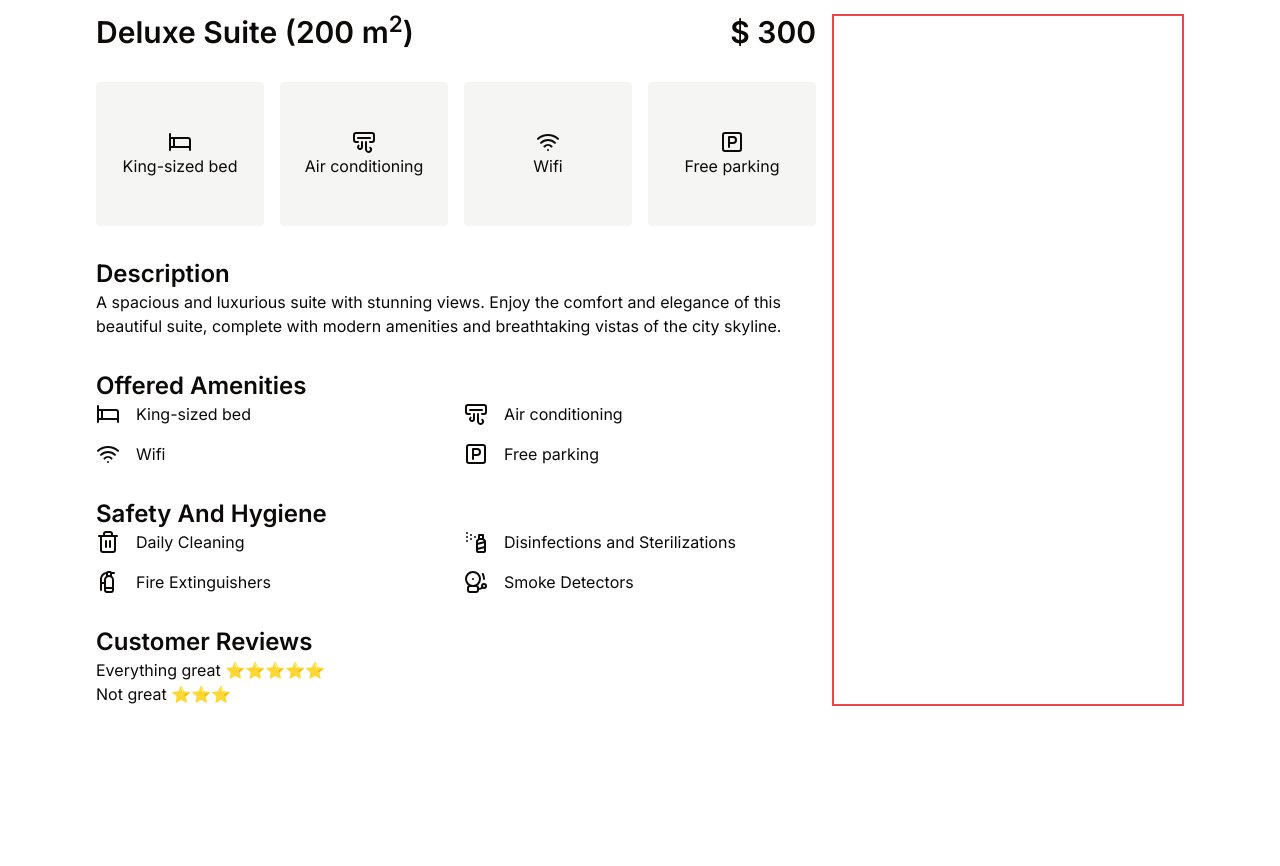
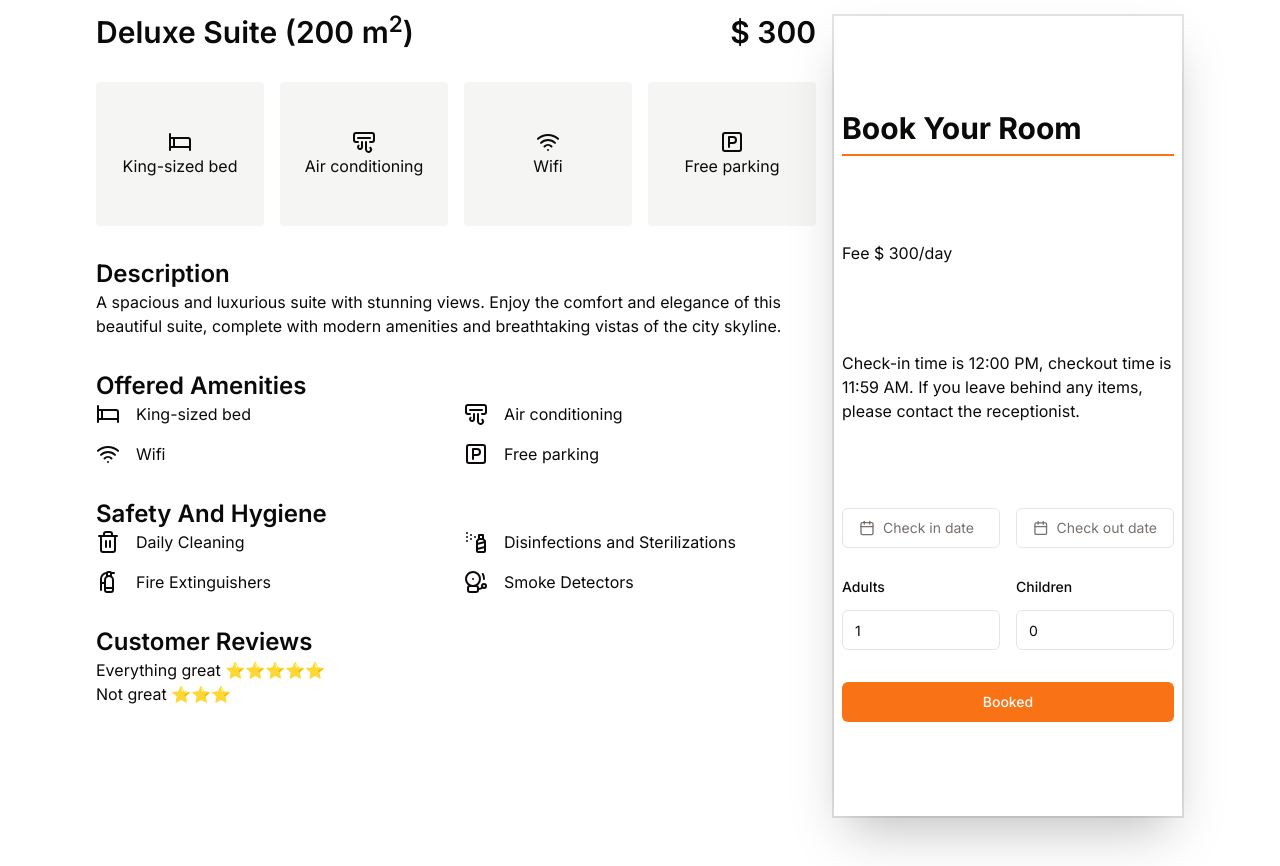
Before and after one commit to ajarek/next-14-ep-40-hotel-management, a Next.js app: page /room/1 in a window 1280 px wide. Shown: the part 514-1380 px from the top of the page. Before the commit the page ends 1268 px from the top, so only its background shows below. Built offline with nearby package versions, Linux system fonts and the light colour scheme.

Commit message:
added BookingRoom

```diff
--- /dev/null
+++ b/app/booking/page.tsx
@@ -0,0 +1,20 @@
+import React from 'react'
+
+const Booking = ({searchParams}: {searchParams: any}) => {
+  const {firstDate, secondaryDate, adults, children, price} = searchParams
+  const first = new Date(firstDate)
+  const second = new Date(secondaryDate)
+  const period = (second.getTime() - first.getTime()) / (1000 * 60 * 60 * 24)
+
+  return (
+    <div>
+      <p> Booking {period} days</p>
+      <p>Adults {adults}</p>
+      <p>Children {children}</p>
+      <p>Price {price*period}$</p>
+
+      </div>
+  )
+}
+
+export default Booking
--- a/app/page.tsx
+++ b/app/page.tsx
@@ -1,16 +1,16 @@
-import HeroImage from "@/components/HeroImage";
-import HeroInfo from "@/components/HeroInfo";
-import Search from "@/components/Search";
-import Image from "next/image";
+import HeroImage from '@/components/HeroImage'
+import HeroInfo from '@/components/HeroInfo'
+import Search from '@/components/Search'
+import Image from 'next/image'
 
 export default function Home() {
   return (
-    <main className="flex min-h-screen flex-col items-center justify-between px-24 py-12 max-lg:px-4">
-     <div className="grid grid-cols-2 gap-8 max-lg:grid-cols-1">
-      <HeroInfo/>
-      <HeroImage/>
-     </div>
-     <Search/>
-      </main>
-  );
+    <main className='flex min-h-screen flex-col items-center justify-between px-24 py-12 max-lg:px-4 gap-4'>
+      <div className='grid grid-cols-2 gap-8 max-lg:grid-cols-1 '>
+        <HeroInfo />
+        <HeroImage />
+      </div>
+      <Search />
+    </main>
+  )
 }
--- a/app/room/[id]/page.tsx
+++ b/app/room/[id]/page.tsx
@@ -10,6 +10,7 @@ import {
   FireExtinguisher,
   BellElectric,
 } from 'lucide-react'
+import BookingRoom from '@/components/BookingRoom'
 const Room = ({ params }: { params: { id: string } }) => {
   const apartment = apartments.find(
     (apartment) => apartment.id === parseInt(params.id)
@@ -53,7 +54,7 @@ const Room = ({ params }: { params: { id: string } }) => {
             <span>{apartment?.title} ({apartment?.area} m<sup>2</sup>)</span>
             <span>$ {apartment?.price}</span>
           </h1>
-          <div className='grid grid-cols-4 gap-4'>
+          <div className='grid grid-cols-4 gap-4 max-sm:grid-cols-2'>
             <div className=' rounded-sm w-full h-36 flex flex-col justify-center items-center bg-accent'>
               <Bed />
               {apartment?.amenities[0]}
@@ -126,7 +127,9 @@ const Room = ({ params }: { params: { id: string } }) => {
           </div>
 
         </div>
-        <div className='col-start-3 col-end-4 max-lg:col-start-1 max-lg:col-end-2 flex flex-col gap-4 border-2 border-red-500'></div>
+        <div className='col-start-3 col-end-4 max-lg:col-start-1 max-lg:col-end-2 flex flex-col gap-4 border-2 '>
+          <BookingRoom price={apartment?.price || 0}/>
+        </div>
       </div>
     </main>
   )
--- /dev/null
+++ b/components/BookingRoom.tsx
@@ -0,0 +1,79 @@
+'use client'
+import React from 'react'
+import { Input } from './ui/input'
+import { Button } from './ui/button'
+import { Label } from '@/components/ui/label'
+import DatePicker from './DatePicker'
+import { useRouter } from 'next/navigation'
+
+const BookingRoom = ({ price }: { price: number }) => {
+  const router = useRouter()
+  const handleSubmit = (e: any) => {
+    e.preventDefault()
+    if (
+      e.target[0].innerText!=='Check in date' &&
+      e.target[1].innerText!=='Check out date' &&
+      e.target[2].value &&
+      e.target[3].value
+    ) {
+      router.push(
+        `/booking/?firstDate=${e.target[0].innerText}&secondaryDate=${e.target[1].innerText}&adults=${e.target[2].value}&children=${e.target[3].value}&price=${price}`
+      )
+    }
+    else {
+      alert('Please fill all fields')
+    }
+  }
+
+
+  return (
+    <div className='w-full min-h-screen    flex flex-col justify-evenly items-start p-2 shadow-2xl '>
+      <h1 className='w-full text-3xl  font-bold border-b-2 border-primary pb-2'>
+        Book Your Room
+      </h1>
+      <h2>Fee $ {price}/day</h2>
+      <p>
+        Check-in time is 12:00 PM, checkout time is 11:59 AM. If you leave
+        behind any items, please contact the receptionist.
+      </p>
+
+      <form
+        onSubmit={handleSubmit}
+        className='w-full flex flex-col gap-8'
+      >
+        <div className='grid grid-cols-2 gap-4'>
+          <DatePicker label='Check in date' />
+          <DatePicker label='Check out date' />
+        </div>
+        <div className='grid grid-cols-2 gap-4'>
+          <div className='flex flex-col gap-4'>
+            <Label htmlFor='adults'>Adults</Label>
+            <Input
+              type='number'
+              defaultValue={1}
+              min={1}
+              max={4}
+              required
+              id='adults'
+            />
+          </div>
+          <div className='flex flex-col gap-4'>
+            <Label htmlFor='children'>Children</Label>
+            <Input
+              type='number'
+              defaultValue={0}
+              min={0}
+              max={4}
+              required
+              id='children'
+            />
+          </div>
+        </div>
+
+        <Button className=' '>Booked</Button>
+      </form>
+    </div>
+  )
+}
+
+export default BookingRoom
--- /dev/null
+++ b/components/DatePicker.tsx
@@ -0,0 +1,45 @@
+"use client"
+
+import * as React from "react"
+import { format } from "date-fns"
+import { Calendar as CalendarIcon } from "lucide-react"
+
+import { cn } from "@/lib/utils"
+import { Button } from "@/components/ui/button"
+import { Calendar } from "@/components/ui/calendar"
+import {
+  Popover,
+  PopoverContent,
+  PopoverTrigger,
+} from "@/components/ui/popover"
+
+ const DatePicker=({ label }: { label: string })=> {
+  const [date, setDate] = React.useState<Date>()
+
+
+  return (
+    <Popover>
+      <PopoverTrigger asChild>
+        <Button
+          variant={"outline"}
+          className={cn(
+            "w-full justify-start text-left font-normal",
+            !date && "text-muted-foreground"
+          )}
+        >
+          <CalendarIcon className="mr-2 h-4 w-4" />
+          {date ? format(date, "PP") : <span>{label}</span>}
+        </Button>
+      </PopoverTrigger>
+      <PopoverContent className="w-auto p-0">
+        <Calendar
+          mode="single"
+          selected={date}
+          onSelect={setDate}
+          initialFocus
+        />
+      </PopoverContent>
+    </Popover>
+  )
+}
+export default DatePicker
--- a/components/HeroImage.tsx
+++ b/components/HeroImage.tsx
@@ -11,6 +11,7 @@ const HeroImage = () => {
           width={500}
           height={200}
           className='w-full h-full object-cover hover:scale-125 transition-all duration-500'
+          priority
         />
       </div>
       <div  className='grid grid-cols-2 gap-4 mt-4'>
@@ -18,18 +19,20 @@ const HeroImage = () => {
           <Image
             src='/images/hero-2.jpg'
             alt='Hero Image'
-            width={250}
+            width={320}
             height={200}
             className='w-full h-full object-cover hover:scale-125 transition-all duration-500'
+
           />
         </div>
         <div className='w-[calc(250px-8px)] h-[200px] rounded-2xl overflow-hidden max-lg:w-full '>
           <Image
             src='/images/hero-3.jpg'
             alt='Hero Image'
-            width={250}
+            width={320}
             height={200}
             className='w-full h-full object-cover hover:scale-125 transition-all duration-500'
+
           />
         </div>
       </div>
--- /dev/null
+++ b/components/ui/calendar.tsx
@@ -0,0 +1,66 @@
+"use client"
+
+import * as React from "react"
+import { ChevronLeft, ChevronRight } from "lucide-react"
+import { DayPicker } from "react-day-picker"
+
+import { cn } from "@/lib/utils"
+import { buttonVariants } from "@/components/ui/button"
+
+export type CalendarProps = React.ComponentProps<typeof DayPicker>
+
+function Calendar({
+  className,
+  classNames,
+  showOutsideDays = true,
+  ...props
+}: CalendarProps) {
+  return (
+    <DayPicker
+      showOutsideDays={showOutsideDays}
+      className={cn("p-3", className)}
+      classNames={{
+        months: "flex flex-col sm:flex-row space-y-4 sm:space-x-4 sm:space-y-0",
+        month: "space-y-4",
+        caption: "flex justify-center pt-1 relative items-center",
+        caption_label: "text-sm font-medium",
+        nav: "space-x-1 flex items-center",
+        nav_button: cn(
+          buttonVariants({ variant: "outline" }),
+          "h-7 w-7 bg-transparent p-0 opacity-50 hover:opacity-100"
+        ),
+        nav_button_previous: "absolute left-1",
+        nav_button_next: "absolute right-1",
+        table: "w-full border-collapse space-y-1",
+        head_row: "flex",
+        head_cell:
+          "text-muted-foreground rounded-md w-9 font-normal text-[0.8rem]",
+        row: "flex w-full mt-2",
+        cell: "h-9 w-9 text-center text-sm p-0 relative [&:has([aria-selected].day-range-end)]:rounded-r-md [&:has([aria-selected].day-outside)]:bg-accent/50 [&:has([aria-selected])]:bg-accent first:[&:has([aria-selected])]:rounded-l-md last:[&:has([aria-selected])]:rounded-r-md focus-within:relative focus-within:z-20",
+        day: cn(
+          buttonVariants({ variant: "ghost" }),
+          "h-9 w-9 p-0 font-normal aria-selected:opacity-100"
+        ),
+        day_range_end: "day-range-end",
+        day_selected:
+          "bg-primary text-primary-foreground hover:bg-primary hover:text-primary-foreground focus:bg-primary focus:text-primary-foreground",
+        day_today: "bg-accent text-accent-foreground",
+        day_outside:
+          "day-outside text-muted-foreground opacity-50 aria-selected:bg-accent/50 aria-selected:text-muted-foreground aria-selected:opacity-30",
+        day_disabled: "text-muted-foreground opacity-50",
+        day_range_middle:
+          "aria-selected:bg-accent aria-selected:text-accent-foreground",
+        day_hidden: "invisible",
+        ...classNames,
+      }}
+      components={{
+        IconLeft: ({ ...props }) => <ChevronLeft className="h-4 w-4" />,
+        IconRight: ({ ...props }) => <ChevronRight className="h-4 w-4" />,
+      }}
+      {...props}
+    />
+  )
+}
+Calendar.displayName = "Calendar"
+
+export { Calendar }
--- /dev/null
+++ b/components/ui/label.tsx
@@ -0,0 +1,26 @@
+"use client"
+
+import * as React from "react"
+import * as LabelPrimitive from "@radix-ui/react-label"
+import { cva, type VariantProps } from "class-variance-authority"
+
+import { cn } from "@/lib/utils"
+
+const labelVariants = cva(
+  "text-sm font-medium leading-none peer-disabled:cursor-not-allowed peer-disabled:opacity-70"
+)
+
+const Label = React.forwardRef<
+  React.ElementRef<typeof LabelPrimitive.Root>,
+  React.ComponentPropsWithoutRef<typeof LabelPrimitive.Root> &
+    VariantProps<typeof labelVariants>
+>(({ className, ...props }, ref) => (
+  <LabelPrimitive.Root
+    ref={ref}
+    className={cn(labelVariants(), className)}
+    {...props}
+  />
+))
+Label.displayName = LabelPrimitive.Root.displayName
+
+export { Label }
--- /dev/null
+++ b/components/ui/popover.tsx
@@ -0,0 +1,31 @@
+"use client"
+
+import * as React from "react"
+import * as PopoverPrimitive from "@radix-ui/react-popover"
+
+import { cn } from "@/lib/utils"
+
+const Popover = PopoverPrimitive.Root
+
+const PopoverTrigger = PopoverPrimitive.Trigger
+
+const PopoverContent = React.forwardRef<
+  React.ElementRef<typeof PopoverPrimitive.Content>,
+  React.ComponentPropsWithoutRef<typeof PopoverPrimitive.Content>
+>(({ className, align = "center", sideOffset = 4, ...props }, ref) => (
+  <PopoverPrimitive.Portal>
+    <PopoverPrimitive.Content
+      ref={ref}
+      align={align}
+      sideOffset={sideOffset}
+      className={cn(
+        "z-50 w-72 rounded-md border bg-popover p-4 text-popover-foreground shadow-md outline-none data-[state=open]:animate-in data-[state=closed]:animate-out data-[state=closed]:fade-out-0 data-[state=open]:fade-in-0 data-[state=closed]:zoom-out-95 data-[state=open]:zoom-in-95 data-[side=bottom]:slide-in-from-top-2 data-[side=left]:slide-in-from-right-2 data-[side=right]:slide-in-from-left-2 data-[side=top]:slide-in-from-bottom-2",
+        className
+      )}
+      {...props}
+    />
+  </PopoverPrimitive.Portal>
+))
+PopoverContent.displayName = PopoverPrimitive.Content.displayName
+
+export { Popover, PopoverTrigger, PopoverContent }
--- a/package.json
+++ b/package.json
@@ -11,13 +11,17 @@
   "dependencies": {
     "@radix-ui/react-dropdown-menu": "^2.0.6",
     "@radix-ui/react-icons": "^1.3.0",
+    "@radix-ui/react-label": "^2.0.2",
+    "@radix-ui/react-popover": "^1.0.7",
     "@radix-ui/react-slot": "^1.0.2",
     "class-variance-authority": "^0.7.0",
     "clsx": "^2.1.0",
+    "date-fns": "^3.6.0",
     "lucide-react": "^0.372.0",
     "next": "14.2.2",
     "next-themes": "^0.3.0",
     "react": "^18",
+    "react-day-picker": "^8.10.1",
     "react-dom": "^18",
     "tailwind-merge": "^2.3.0",
     "tailwindcss-animate": "^1.0.7"
```
Also changed, not shown: 1 other file (tests, documents, lock files or other folders).
